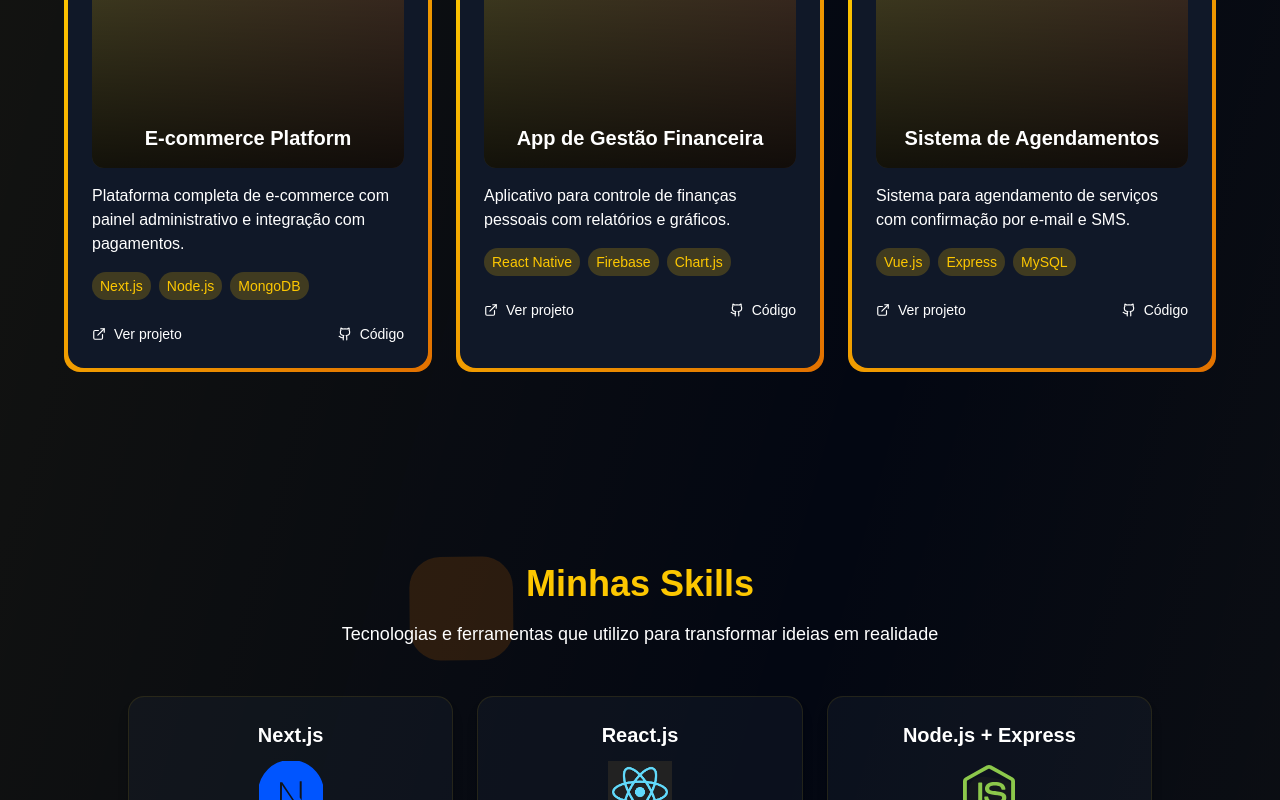
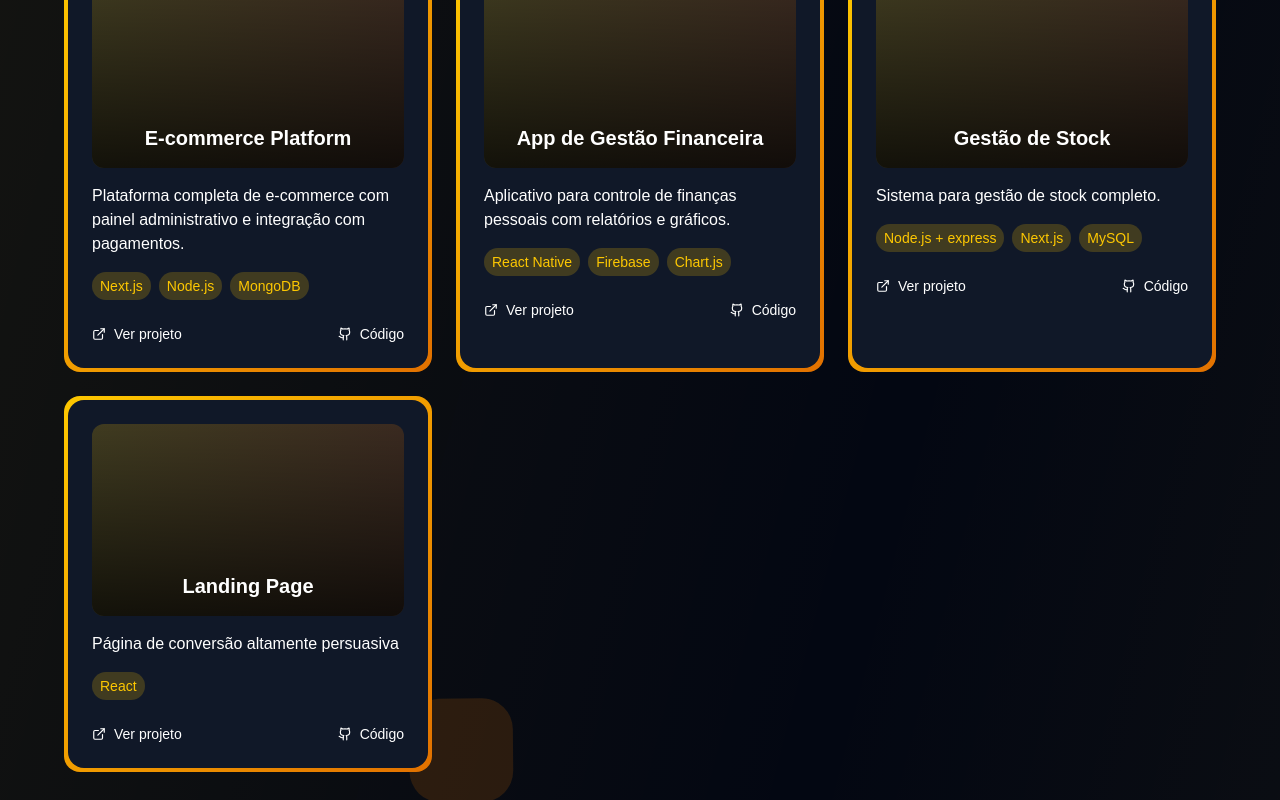
Before and after one commit to KucoO1/meu-portfolio, a Next.js app: page / in a window 1280 px wide. Shown: the part 1080-1880 px from the top of the page. Built offline with nearby package versions, Linux system fonts and the light colour scheme.

Commit message:
Atualizações

```diff
--- a/app/page.tsx
+++ b/app/page.tsx
@@ -58,12 +58,20 @@ export default function Home() {
       github: "#"
     },
     {
-      title: "Sistema de Agendamentos",
-      description: "Sistema para agendamento de serviços com confirmação por e-mail e SMS.",
-      technologies: ["Vue.js", "Express", "MySQL"],
+      title: "Gestão de Stock",
+      description: "Sistema para gestão de stock completo.",
+      technologies: ["Node.js + express", "Next.js", "MySQL"],
       image: "/images/project3.jpg",
-      link: "#",
-      github: "#"
+      link: "https://gestao-frontend-zeta.vercel.app/",
+      github: "https://github.com/KucoO1/gestao-de-stock"
+    },
+    {
+      title: "Landing Page",
+      description: "Página de conversão altamente persuasiva",
+      technologies: ["React"],
+      image: "/images/project3.jpg",
+      link: "https://landing-page-hotmart-nine.vercel.app/",
+      github: "https://github.com/KucoO1/landing-page-hotmart"
     }
   ];
 
```
